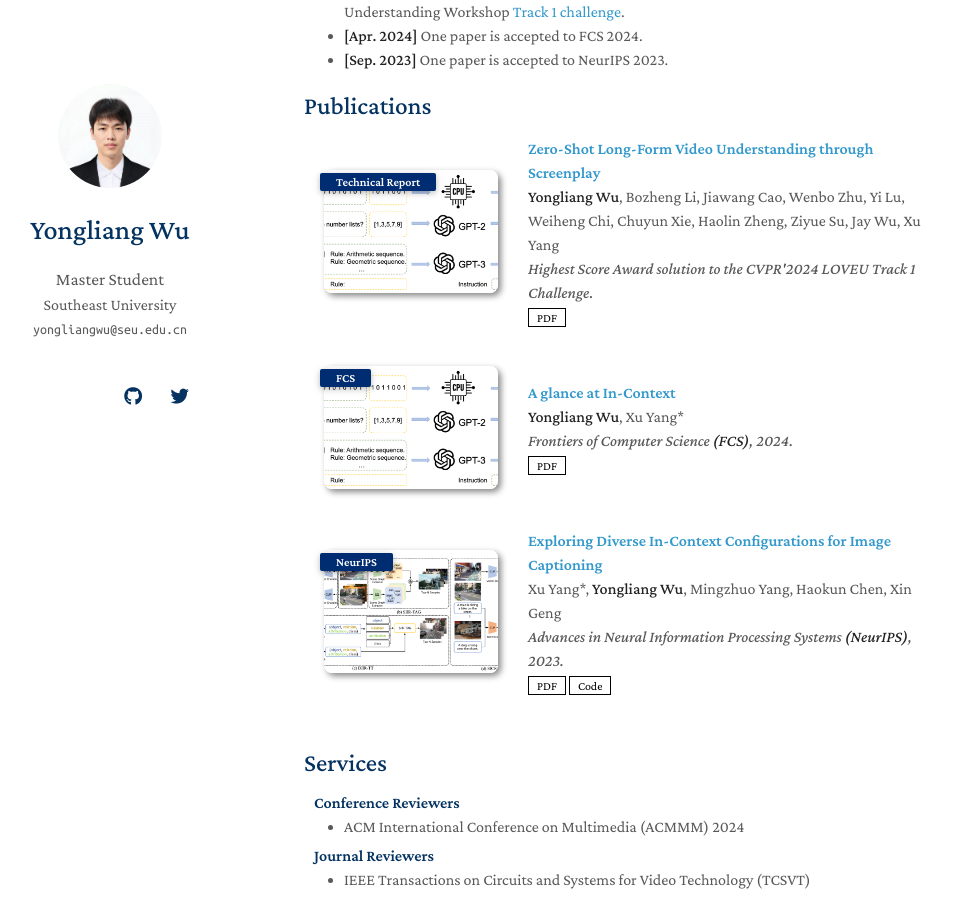
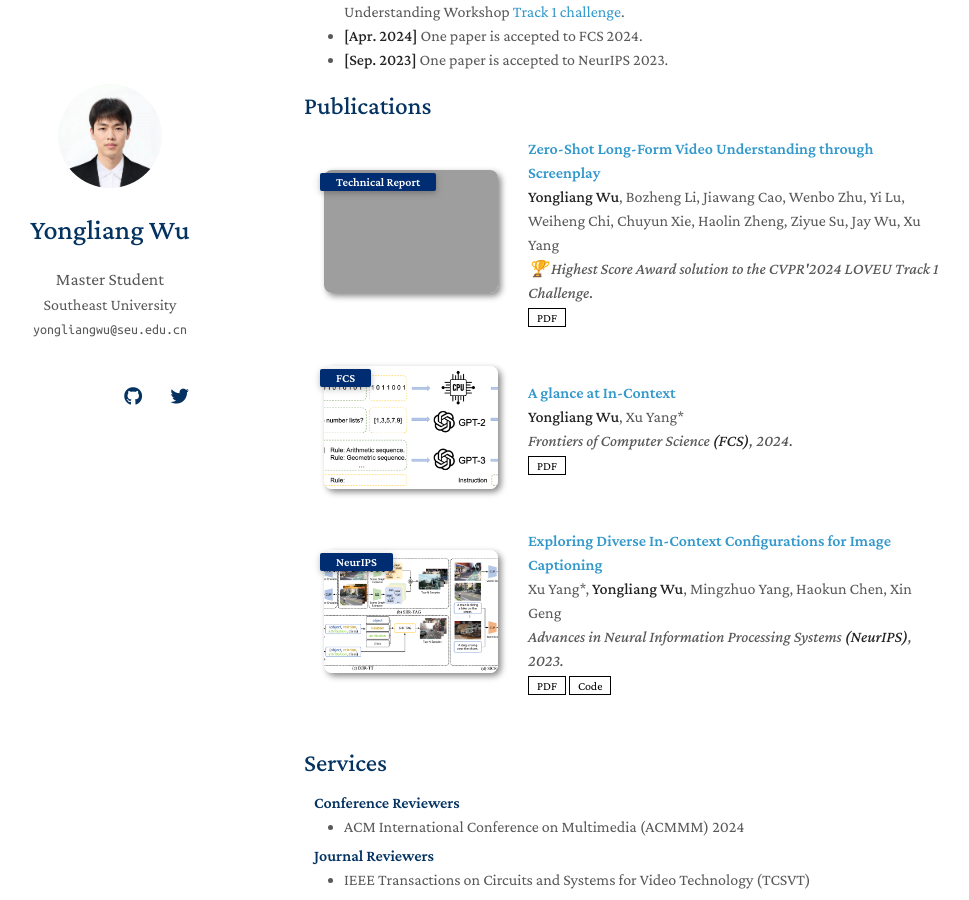
Before and after one commit to yongliang-wu/yongliang-wu.github.io, a Jekyll site: the page built from index.md, in a window 1280 px wide and 900 px high, scrolled down 330 px. Shown: the whole window, without its empty margins (166-1135 px from the left). Built offline with Jekyll 4.4.1, drawn with Linux system fonts in a browser that asks for light colours; nearby versions of some CDN libraries; a style sheet for code colours, icons or effects is not loaded; our own code applies the rules of GitHub Pages for plain Markdown files; some of the changed lines change nothing that is shown; grey boxes are pictures that could not be loaded.

Commit message:
Update publications.yml

```diff
--- a/_data/publications.yml
+++ b/_data/publications.yml
@@ -3,9 +3,9 @@ main:
   - title: Zero-Shot Long-Form Video Understanding through Screenplay
     authors: <strong>Yongliang Wu</strong>, Bozheng Li, Jiawang Cao, Wenbo Zhu, Yi Lu, Weiheng Chi, Chuyun Xie, Haolin Zheng, Ziyue Su, Jay Wu, Xu Yang
     conference_short: Technical Report
-    conference: Highest Score Award solution to the CVPR'2024 LOVEU Track 1 Challenge.
+    conference: 🏆 Highest Score Award solution to the CVPR'2024 LOVEU Track 1 Challenge.
     pdf: https://arxiv.org/abs/2406.17309
-    image: ./assets/img/FCS2024.png
+    image: ./assets/img/screenplayer.png
 
   - title: A glance at In-Context
     authors: <strong>Yongliang Wu</strong>, Xu Yang*
```
